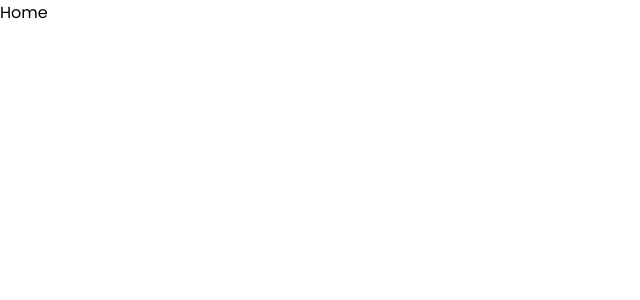
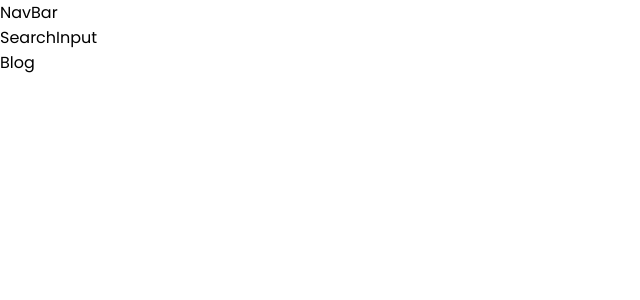
Before and after one commit to raymondcolor/RayBlog, a React (Create React App) app: page / in a window 1280 px wide. Shown: the top 300 px of the page, without its empty margins (0-640 px from the left). Built offline with nearby package versions, Linux system fonts and the light colour scheme.

Commit message:
Add initial importing of componets to their respective pages or other componets

```diff
--- a/src/App.js
+++ b/src/App.js
@@ -5,9 +5,11 @@ import Error from './Pages/Error';
 import Login from './Pages/Login';
 import SignUp from './Pages/SignUp';
 import ViewBlog from './Pages/ViewBlog';
+import NavBar from './componets/NavBar';
 function App() {
   return (
     <div>
+      <NavBar />
       <Router>
         <Routes>
           <Route path='*' element={<Error />} />
--- a/src/Pages/Home.jsx
+++ b/src/Pages/Home.jsx
@@ -1,7 +1,15 @@
-import React from "react";
+import React from 'react';
+import BlogSection from '../componets/BlogSection';
+import Header from '../componets/Header';
+
 
 const Home = () => {
-  return <div>Home</div>;
+  return (
+    <div>
+      <Header />
+      <BlogSection/>
+    </div>
+  );
 };
 
 export default Home;
--- /dev/null
+++ b/src/componets/BlogSection.jsx
@@ -0,0 +1,12 @@
+import React from 'react';
+import Blog from './Blog';
+
+const BlogSection = () => {
+  return (
+    <div>
+      <Blog />
+    </div>
+  );
+};
+
+export default BlogSection;
--- a/src/componets/Header.jsx
+++ b/src/componets/Header.jsx
@@ -1,7 +1,11 @@
-import React from "react";
-
+import React from 'react';
+import SearchInput from './SearchInput';
 const Header = () => {
-  return <div>Header</div>;
+  return (
+    <div>
+      <SearchInput />
+    </div>
+  );
 };
 
 export default Header;
```
